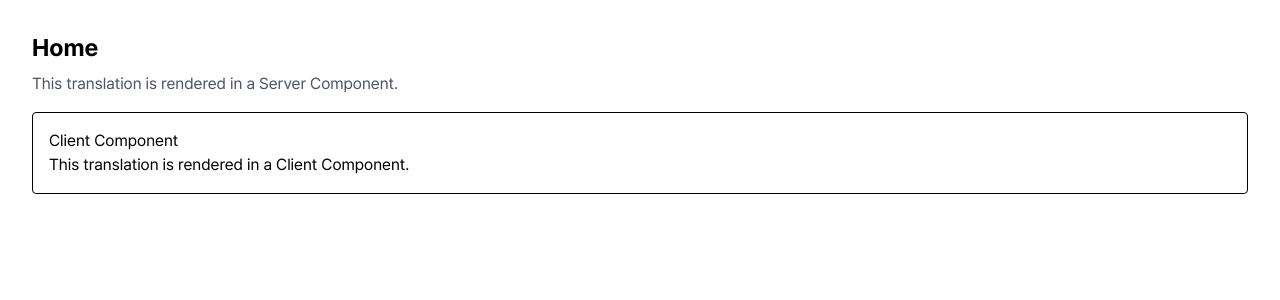
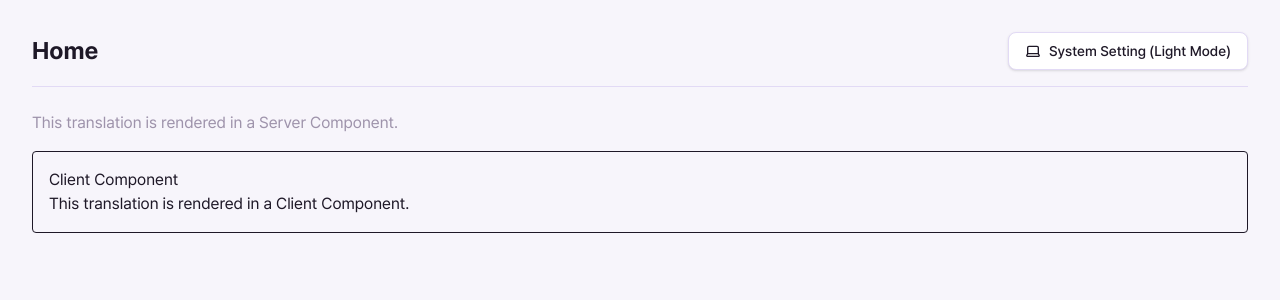
Before and after one commit to SihyeonHong/juseyo, a Next.js app: page /en in a window 1280 px wide. Shown: the top 300 px of the page. Built offline with nearby package versions, Linux system fonts and the light colour scheme.

Commit message:
feat: next-themes 설치하고 테스트 버튼

```diff
--- a/messages/en.json
+++ b/messages/en.json
@@ -5,5 +5,11 @@
   },
   "ClientTest": {
     "clientMessage": "This translation is rendered in a Client Component."
+  },
+  "displayMode": {
+    "label": "Display Mode Settings",
+    "dark": "Dark Mode",
+    "light": "Light Mode",
+    "system": "System Setting"
   }
 }
--- a/messages/ko.json
+++ b/messages/ko.json
@@ -5,5 +5,11 @@
   },
   "ClientTest": {
     "clientMessage": "이것은 클라이언트 컴포넌트에서 렌더링된 번역입니다."
+  },
+  "displayMode": {
+    "label": "화면 모드 설정",
+    "dark": "다크 모드",
+    "light": "라이트 모드",
+    "system": "시스템 설정"
   }
 }
--- a/package.json
+++ b/package.json
@@ -14,8 +14,10 @@
     "eslint-plugin-import": "^2.32.0",
     "eslint-plugin-react-hooks": "^7.0.1",
     "eslint-plugin-unused-imports": "^4.4.1",
+    "lucide-react": "^1.16.0",
     "next": "16.2.2",
     "next-intl": "^4.12.0",
+    "next-themes": "^0.4.6",
     "prettier": "^3.8.1",
     "prettier-plugin-tailwindcss": "^0.7.2",
     "react": "19.2.4",
--- a/src/app/[locale]/layout.tsx
+++ b/src/app/[locale]/layout.tsx
@@ -5,6 +5,7 @@ import { getMessages } from "next-intl/server";
 
 import { pretendard } from "@/app/fonts";
 import { routing } from "@/i18n/routing";
+import ThemeProvider from "@/components/theme-provider";
 
 import "@/app/globals.css";
 
@@ -31,10 +32,12 @@ export default async function LocaleLayout({
   const messages = await getMessages();
 
   return (
-    <html lang={locale} className={pretendard.variable}>
+    <html lang={locale} className={pretendard.variable} suppressHydrationWarning>
       <body className="antialiased">
         <NextIntlClientProvider messages={messages}>
-          {children}
+          <ThemeProvider>
+            {children}
+          </ThemeProvider>
         </NextIntlClientProvider>
       </body>
     </html>
--- a/src/app/[locale]/page.tsx
+++ b/src/app/[locale]/page.tsx
@@ -1,14 +1,18 @@
 import { getTranslations } from "next-intl/server";
 
 import ClientTestComponent from "@/components/ClientTestComponent";
+import ThemeToggle from "@/components/theme-toggle";
 
 export default async function Home() {
   const t = await getTranslations("HomePage");
 
   return (
     <main className="p-8">
-      <h1 className="text-2xl font-bold">{t("title")}</h1>
-      <p className="mt-2 text-gray-600">{t("serverMessage")}</p>
+      <div className="flex justify-between items-center mb-6 border-b border-border pb-4">
+        <h1 className="text-2xl font-bold">{t("title")}</h1>
+        <ThemeToggle />
+      </div>
+      <p className="mt-2 text-muted-foreground">{t("serverMessage")}</p>
 
       <ClientTestComponent />
     </main>
--- a/src/app/globals.css
+++ b/src/app/globals.css
@@ -2,4 +2,99 @@
 
 @theme {
   --font-sans: var(--font-pretendard), -apple-system, BlinkMacSystemFont, "Segoe UI", Roboto, sans-serif;
+
+  /* Tailwind v4 theme mapping */
+  --color-background: var(--background);
+  --color-foreground: var(--foreground);
+  --color-card: var(--card);
+  --color-card-foreground: var(--card-foreground);
+  --color-primary: var(--primary);
+  --color-primary-foreground: var(--primary-foreground);
+  --color-secondary: var(--secondary);
+  --color-secondary-foreground: var(--secondary-foreground);
+  --color-muted: var(--muted);
+  --color-muted-foreground: var(--muted-foreground);
+  --color-accent: var(--accent);
+  --color-accent-foreground: var(--accent-foreground);
+  --color-destructive: var(--destructive);
+  --color-destructive-foreground: var(--destructive-foreground);
+  --color-border: var(--border);
+  --color-input: var(--input);
+  --color-ring: var(--ring);
+
+  --color-primary-light: var(--primary-light);
+  --color-accent-light: var(--accent-light);
+  --color-success: var(--success);
+  --color-success-bg: var(--success-bg);
+  --color-warning: var(--warning);
+  --color-warning-bg: var(--warning-bg);
+
+  --radius-sm: var(--radius-sm);
+  --radius-md: var(--radius-md);
+  --radius-lg: var(--radius-lg);
 }
+
+:root {
+  /* Light Mode Palette */
+  --background: #F7F5FB; /* 연한 라벤더 화이트 */
+  --foreground: #1E1827; /* 보라빛 어두운 텍스트 */
+  --card: #FFFFFF;
+  --card-foreground: #1E1827;
+  --primary: #4A3F6B; /* 따뜻한 딥 퍼플 */
+  --primary-foreground: #FFFFFF;
+  --secondary: #F0EBF8; /* 연한 라벤더 */
+  --secondary-foreground: #4A3F6B;
+  --muted: #F0EBF8;
+  --muted-foreground: #9E93AB; /* 비강조 힌트 텍스트 */
+  --accent: #D4708A; /* 소프트 핑크 */
+  --accent-foreground: #FFFFFF;
+  --destructive: #EF4444;
+  --destructive-foreground: #FFFFFF;
+  --border: #E2DAF5; /* 보라빛 미세 테두리 */
+  --input: #E2DAF5;
+  --ring: #6D5FA0;
+
+  --primary-light: #6D5FA0;
+  --accent-light: #F5C6D3;
+  --success: #3DAA6A;
+  --success-bg: #E8F7EF;
+  --warning: #E0A030;
+  --warning-bg: #FFF8E8;
+
+  --radius-sm: 8px;
+  --radius-md: 14px;
+  --radius-lg: 20px;
+}
+
+.dark {
+  /* Dark Mode Palette */
+  --background: #0F0D15; /* 보라빛 블랙 */
+  --foreground: #E8E5F0; /* 밝은 라벤더 화이트 */
+  --card: #1A1725; /* 어두운 보라빛 카드 */
+  --card-foreground: #E8E5F0;
+  --primary: #8B7FC0; /* 밝아진 primary */
+  --primary-foreground: #0F0D15;
+  --secondary: #252030;
+  --secondary-foreground: #E8E5F0;
+  --muted: #252030;
+  --muted-foreground: #7A7088;
+  --accent: #E08DA3;
+  --accent-foreground: #0F0D15;
+  --border: #2E2940;
+  --input: #2E2940;
+  --ring: #8B7FC0;
+}
+
+@utility antialiased {
+  -webkit-font-smoothing: antialiased;
+  -moz-osx-font-smoothing: grayscale;
+}
+
+body {
+  background-color: var(--background);
+  color: var(--foreground);
+  font-family: var(--font-sans);
+  min-width: 320px; /* 디자인 가이드 최소 너비 규칙 */
+  word-wrap: break-word; /* 단어 줄바꿈 깨짐 방지 */
+  transition: background-color 0.3s ease, color 0.3s ease, border-color 0.3s ease; /* 테마 전환 transition */
+}
--- /dev/null
+++ b/src/components/theme-provider.tsx
@@ -0,0 +1,21 @@
+"use client";
+
+import { ThemeProvider as NextThemesProvider } from "next-themes";
+import * as React from "react";
+
+// next-themes의 ThemeProvider wrapper
+export default function ThemeProvider({
+  children,
+  ...props
+}: React.ComponentProps<typeof NextThemesProvider>) {
+  return (
+    <NextThemesProvider
+      attribute="class"
+      defaultTheme="system"
+      enableSystem
+      {...props}
+    >
+      {children}
+    </NextThemesProvider>
+  );
+}
--- /dev/null
+++ b/src/components/theme-toggle.tsx
@@ -0,0 +1,76 @@
+"use client";
+
+import { useTranslations } from "next-intl";
+import { useTheme } from "next-themes";
+import { useState, useEffect } from "react";
+import { Sun, Moon, Laptop } from "lucide-react";
+
+// 테마 상태를 순환 변경하고 상태를 시각적으로 보여주는 프리미엄 토글 버튼
+export default function ThemeToggle() {
+  const { theme, setTheme, resolvedTheme } = useTheme();
+  const t = useTranslations("displayMode");
+  const [mounted, setMounted] = useState(false);
+
+  useEffect(() => {
+    setMounted(true);
+  }, []);
+
+  // Hydration 불일치 방지용 로딩 프레임
+  if (!mounted) {
+    return (
+      <button
+        type="button"
+        disabled
+        className="px-4 py-2 text-sm font-medium rounded-sm border border-border bg-card text-muted-foreground animate-pulse flex items-center gap-2 min-w-[140px]"
+      >
+        <span className="w-4 h-4 rounded-full bg-muted block" />
+        <span>...</span>
+      </button>
+    );
+  }
+
+  // 테마 순환 처리: system -> light -> dark -> system
+  const handleCycleTheme = () => {
+    if (theme === "system") {
+      setTheme("light");
+    } else if (theme === "light") {
+      setTheme("dark");
+    } else {
+      setTheme("system");
+    }
+  };
+
+  // 아이콘 및 텍스트 맵핑 설정
+  const getThemeDetails = () => {
+    if (theme === "system") {
+      return {
+        icon: <Laptop className="h-4 w-4 transition-transform duration-300 group-hover:scale-110" />,
+        label: `${t("system")} (${resolvedTheme === "dark" ? t("dark") : t("light")})`,
+      };
+    }
+    if (theme === "dark") {
+      return {
+        icon: <Moon className="h-4 w-4 transition-transform duration-300 group-hover:rotate-12 group-hover:scale-110" />,
+        label: t("dark"),
+      };
+    }
+    return {
+      icon: <Sun className="h-4 w-4 transition-transform duration-300 group-hover:rotate-45 group-hover:scale-110" />,
+      label: t("light"),
+    };
+  };
+
+  const { icon, label } = getThemeDetails();
+
+  return (
+    <button
+      type="button"
+      onClick={handleCycleTheme}
+      className="group px-4 py-2 text-sm font-medium rounded-sm border border-border bg-card text-foreground transition-all duration-300 hover:bg-secondary cursor-pointer flex items-center gap-2 shadow-sm focus:outline-none focus:ring-2 focus:ring-ring select-none min-w-[140px]"
+      aria-label="Toggle Display Theme"
+    >
+      {icon}
+      <span>{label}</span>
+    </button>
+  );
+}
```
Also changed, not shown: 1 other file (tests, documents, lock files or other folders).
